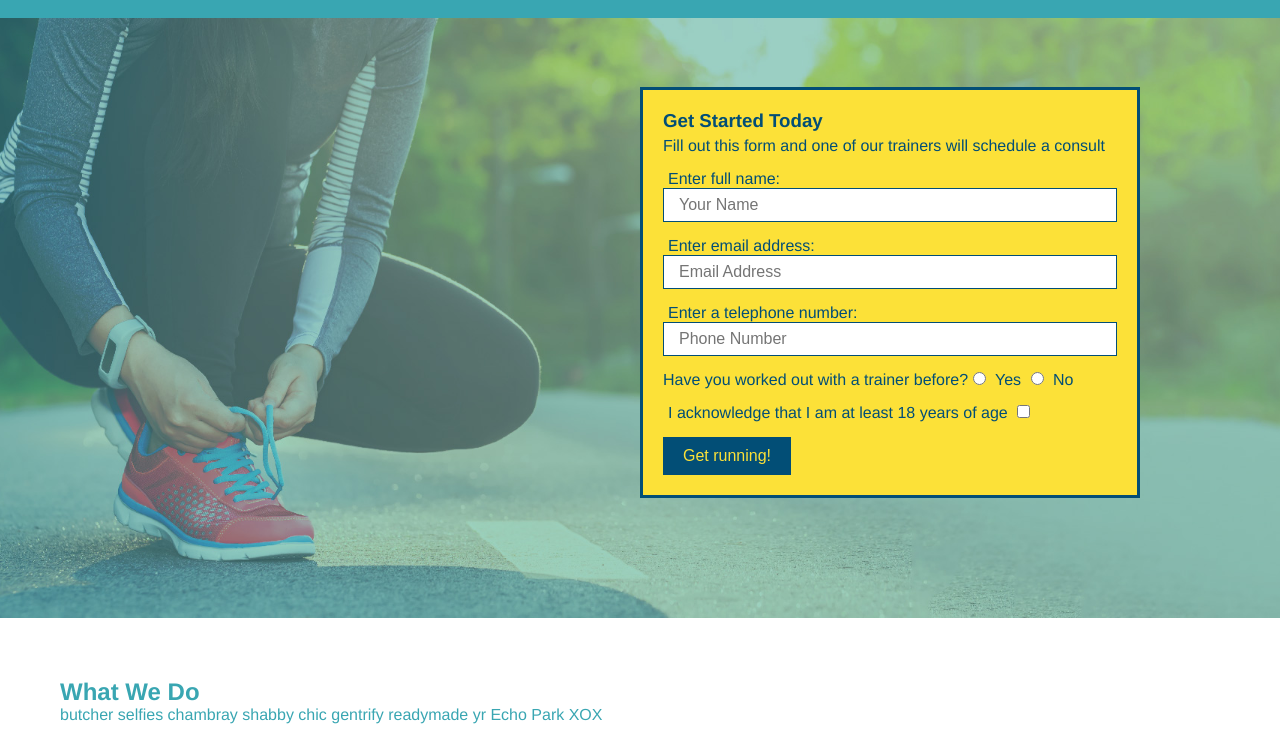
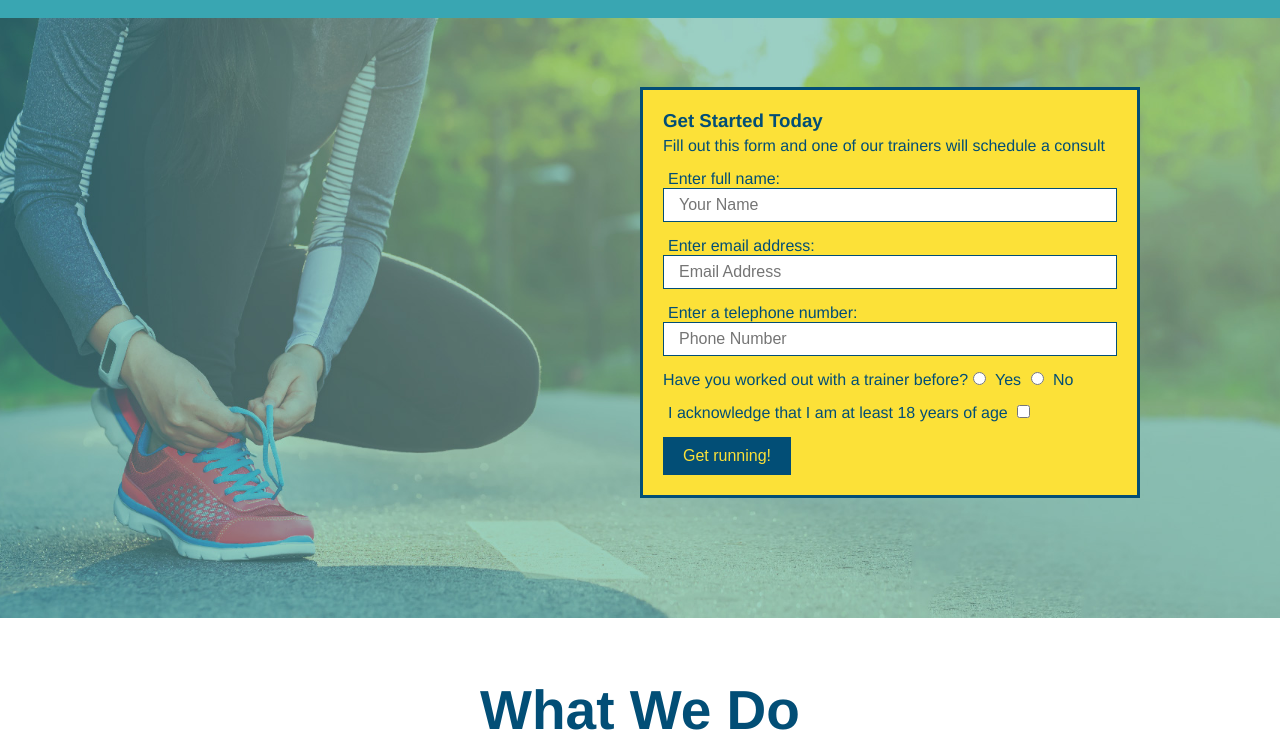
Before and after one commit to blazelim/blazelim.run-buddy, a plain HTML site: page index.html in a window 1280 px wide. Shown: the part 64-800 px from the top of the page. Drawn offline with Linux system fonts and the light colour scheme.

Commit message:
style what we do section

```diff
--- a/assets/css/style.css
+++ b/assets/css/style.css
@@ -129,3 +129,25 @@ section {
 }
 
 /*Hero style end*/
+
+.intro {
+    text-align: center;
+}
+
+.intro h2 {
+    font-size: 55px;
+    color: #024e76;
+    margin-bottom: 35px;
+    padding: 0 100px 20px 100px;
+    border-bottom: 3px solid;
+    border-color: #fce138;
+    display: inline-block;
+}
+
+.intro p {
+    line-height: 1.7;
+    color: #39a6b2;
+    width: 80%;
+    font-size: 20px;
+    margin: 0 auto;
+}
--- a/index.html
+++ b/index.html
@@ -81,10 +81,10 @@
         </section>
 
         <!--"what we do" section-->
-        <section id="what-we-do">
+        <section id="what-we-do" class="intro">
             <h2>What We Do</h2>
             <p>
-                butcher selfies chambray shabby chic gentrify readymade yr Echo Park XOX <!-- WTF was this section???? -->
+                butcher selfies chambray shabby chic gentrify readymade yr Echo Park XOXO Tumblr normcore Banksy direct trade Blue Bottle chillwave you probably haven't heard of them single-origin coffee Vice fanny pack fixie Odd Future Austin fingerstache pickled twee synth Wes Anderson Thundercats viral bitters flannel meggings narwhal Marfa Schlitz sustainable Intelligentsia umami deep v craft <!-- WTF was this section???? -->
             </p>
         </section>
 
```
